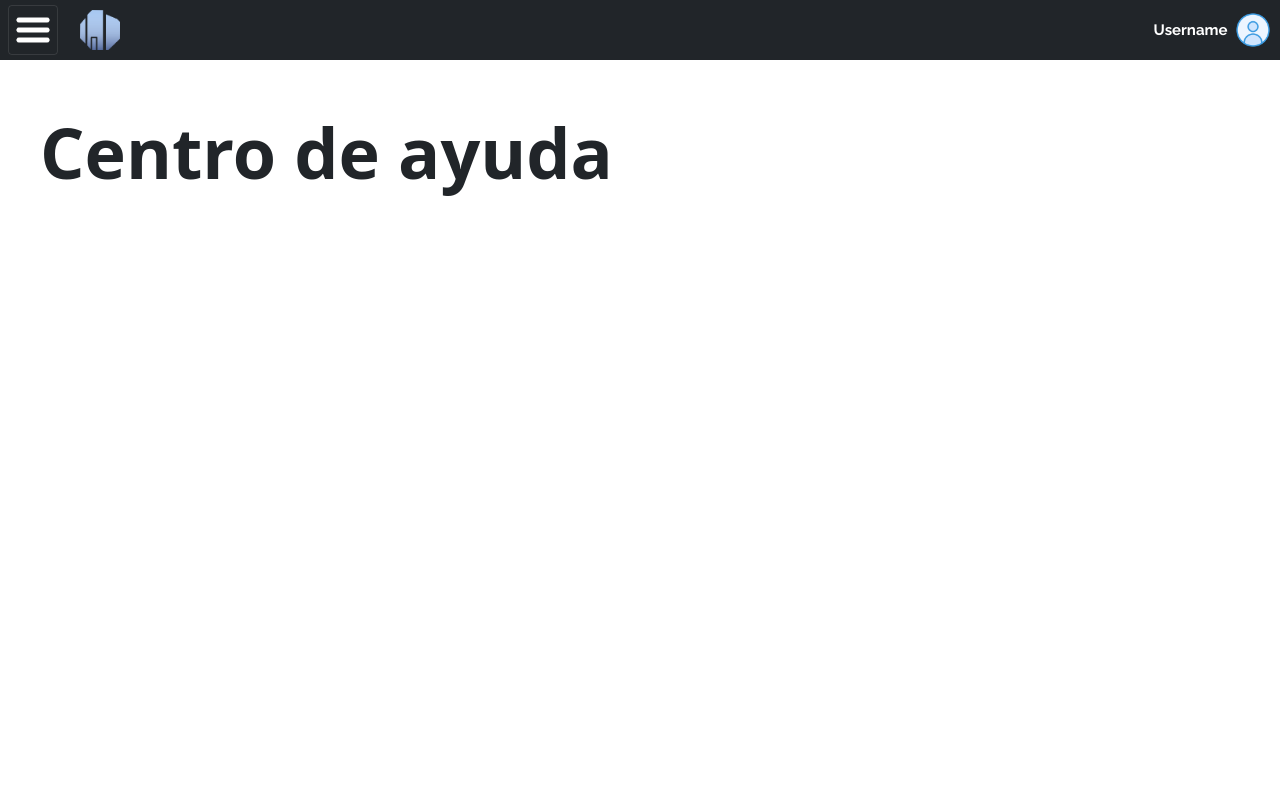
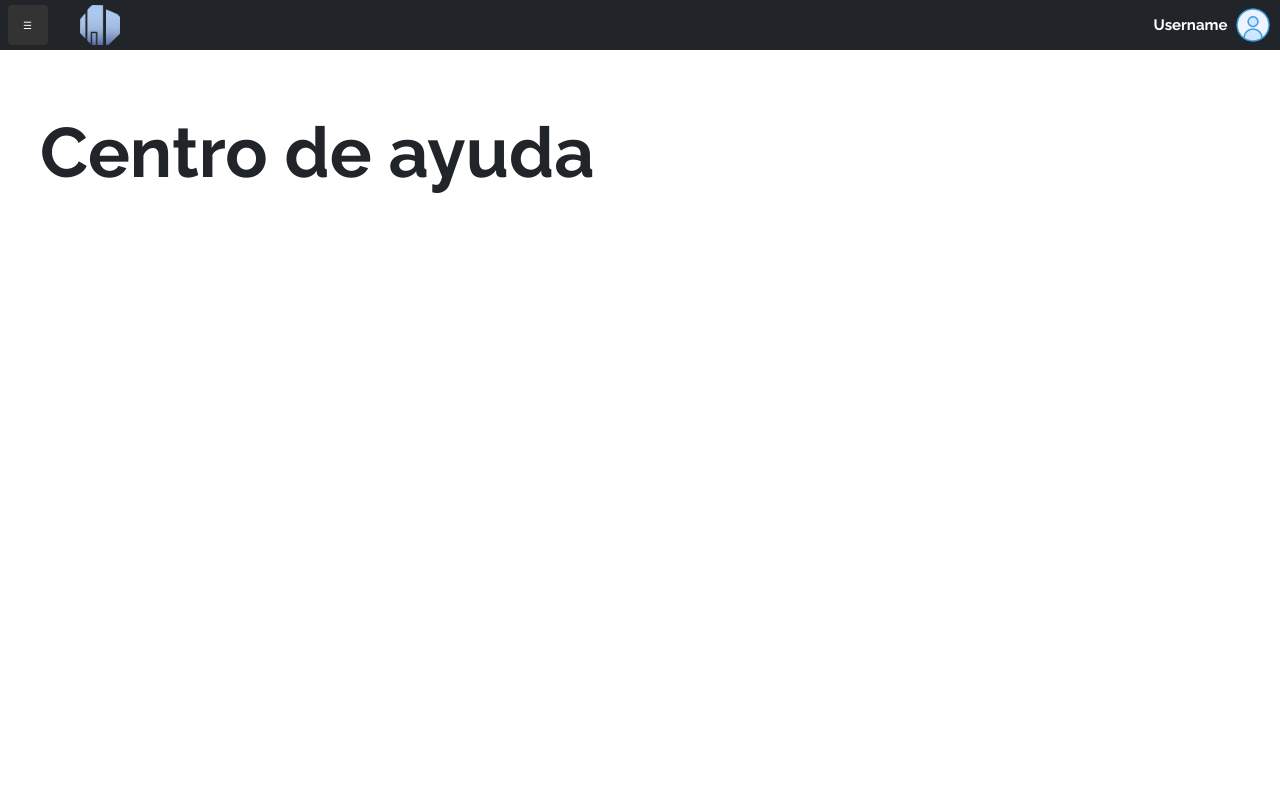
Before and after one commit to VertetzSwre/Vertetz, a PHP site: page /vista/public/ayuda.html in a window 1280 px wide. Run offline with PHP 8.4, Linux system fonts and the light colour scheme.

Commit message:
Cambios generales en la capa vista.
Se han corregido errores de visualización, así como se ha modificado el menú hamburguesa.

```diff
--- a/vista/public/css/styles.css
+++ b/vista/public/css/styles.css
@@ -4,6 +4,22 @@
 
 :root {
     --negro:#000;
+    --sidebar-color: #d4d4d4;
+    --primary-color: #9c2780;
+    --primary-color-light: #9b27b00d;
+    --toggle-color: #ddd;
+    --text-color: #707070;
+
+    -tran-03: all 0.2s ease;
+    -tran-04: all 0.3s ease;
+    -tran-05: all 0.4s ease;
+}
+
+* {
+    margin: 0;
+    padding: 0;
+    box-sizing: border-box;
+    font-family: 'Raleway', sans-serif;
 }
 
 html {
@@ -20,6 +36,8 @@ body {
     margin: 0;
     height: 100vh;
     overflow-x: hidden;
+    transition: var(--tran-05);
+    transition: margin-left 0.3s ease; /* Transición para el margen del cuerpo */
 }
 
 /* --------------------------------------------- LOGIN --------------------------------------------- */
@@ -241,39 +259,102 @@ fieldset .appName {
 
 /* --------------------------------------------- Pestaña Principal --------------------------------------------- */
 
-.offcanvas-body li {
-    border-top: 0.5px solid rgba(255, 255, 255, 0.305);
-    border-bottom: 0.5px solid rgba(255, 255, 255, 0.305);
-    padding: 1rem;
+.sidebar {
+    width: 250px; /* Ancho ajustado */
+    height: 100vh;
+    background-color: #121212; /* Color de fondo del sidebar */
+    position: fixed;
+    top: 0;
+    left: -300px; /* Start off-screen */
+    transition: left 0.3s ease;
+    display: flex;
+    flex-direction: column;
+    justify-content: center; /* Centrar verticalmente */
+    padding-top: 20px;
+    box-shadow: 2px 0 5px rgba(0,0,0,0.1);
+    z-index: 1000;
+    overflow-y: auto; /* Añadir scroll si el contenido es demasiado grande */
+    overflow-x: hidden;
+  }
+
+  .sidebar.open {
+    left: 0;
+  }
+
+  body.sidebar-open {
+    margin-left: 16%; /* Mueve el contenido del cuerpo cuando el sidebar está abierto */
 }
 
-ul .dropdown-menu {
-    background-color: transparent;
+  .sidebar a, .dropdown-toggle {
+    display: block;
+    padding: 15px 20px;
+    color: white;
+    text-decoration: none;
+    width: 100%;
+    box-sizing: border-box; /* Asegura que el padding no haga que los elementos se salgan */
+    border-bottom: 1px solid #333; /* Separador entre opciones */
+    font-size: 16px;
+    font-weight: bold;
+  }
+
+  .sidebar a:hover, .dropdown-toggle:hover {
+    background-color: #333; /* Fondo al pasar el ratón */
+    box-sizing: border-box;
+  }
+
+  .dropdown-content {
+    display: none;
+    flex-direction: column;
+    width: 100%;
+    background-color: #1c1c1c; /* Fondo de los dropdowns */
+  }
+
+  .dropdown-content a {
+    padding: 10px 30px; /* Sangría a la derecha */
+    font-weight: normal;
+    box-sizing: border-box; /* Asegura que el padding no haga que los elementos se salgan */
+  }
+
+  .dropdown:hover .dropdown-content {
+    display: flex;
+  }
+
+  .dropdown-toggle {
+    display: flex;
+    justify-content: space-between;
+    align-items: center;
+    cursor: pointer;
+    border: 1px solid #1c1c1c;
+  }
+
+  .dropdown-toggle::after {
+    content: '+';
+    font-size: 12px;
+  }
+
+  .navbar {
+    display: flex;
+    align-items: center; /* Alinea verticalmente los elementos dentro del navbar */
+    justify-content: space-between; /* Distribuye el espacio entre los elementos del navbar */
+    padding: 0 1rem; /* Ajusta el padding según sea necesario */
+  }
+
+  .toggle-btn {
+    display: flex;
+    align-items: center; /* Alinea verticalmente el botón de menú hamburguesa */
+    justify-content: center; /* Alinea horizontalmente el botón de menú hamburguesa */
+    width: 4rem;
+    height: 4rem;
+    background-color: #333;
+    color: white;
     border: none;
+    border-radius: 4px;
+    cursor: pointer;
+    z-index: 1001;
+  }
 
-    display: none; /* Oculta el menú desplegable por defecto */
-    position: absolute; /* Asegura que el menú se posicione correctamente */
-}
 
-ul .dropdown-menu li {
-    border: none;
-    font-size: 1.5rem;
-    color: white;
-}
 
-ul.dropdown-menu li a:hover {
-    background-color: transparent !important;
-}
-
-.dropdown-item {
-    color: white !important;
-    margin: 0;
-}
-
-.nav-link .fas { /*Clase que modifica los signos de suma de los dropdowns*/
-    font-size: 1.2rem; /* Ajusta el tamaño del icono de suma*/
-    vertical-align: middle; /* Alinea verticalmente el ícono con el texto */
-}
 
 .sectionAccesosRecientes {
     margin: 0 auto;
--- a/vista/public/js/script.js
+++ b/vista/public/js/script.js
@@ -1,54 +1,57 @@
-function mostrarNavbar() { //Esta funcion es reutilizable, se usa para cada HTML que requiera un navbar.
+function mostrarNavbar() {
     const navbarHTML = `
     <header>
       <nav class="navbar navbar-dark bg-dark fixed-top">
-            <div class="container-fluid justify-content-none">
+        <div class="container-fluid">
           <!--NAV BUTTON-->
-                <button class="navbar-toggler" type="button" data-bs-toggle="offcanvas" data-bs-target="#menuLateral" aria-controls="offcanvasDarkNavbar" aria-label="Toggle navigation" style="width: 5rem; height: 5rem; display: grid; place-content: center;">
-                    <span class="navbar-toggler-icon" style="background-image: url('../public/img/img-menuHamburguesa.png'); width: 4rem; height: 4rem;"></span>
-                </button>
-                <a href="pestañaPrincipal.html" style="position: absolute; left: 8rem;"><img src="img/Imagotipo.png" style="width: 4rem; height: 100%;"></a>
+          <button class="toggle-btn">☰</button>
+          <a href="pestañaPrincipal.html" style="position: absolute; left: 8rem;">
+            <img src="img/Imagotipo.png" style="width: 4rem; height: 100%;">
+          </a>
           <div class="d-flex align-items-center ms-auto">
             <span class="navbar-text me-2" style="color: white; font-family: 'Raleway', sans-serif; font-size: 1.5rem; font-weight: 700;">Username</span>
             <img src="img/usuario.png" style="width: 4rem; height: 4rem;">
           </div>
-                <!--OFFCANVAS MAIN CONTAINER START-->
-                <div class="offcanvas offcanvas-start text-bg-dark" tabindex="-1" id="menuLateral">
-                    <div class="offcanvas-header" style="background-color: #000;">
-                        <button class="navbar-toggler" type="button" data-bs-toggle="offcanvas" data-bs-target="#menuLateral" aria-controls="offcanvasDarkNavbar" aria-label="Toggle navigation" style="width: 5rem; height: 5rem; display: grid; place-content: center;">
-                            <span class="navbar-toggler-icon" style="background-image: url('../public/img/img-menuHamburguesa.png'); width: 4rem; height: 4rem;"></span>
-                        </button>
         </div>
-                    <!--OFFCANVAS MENU LINKS START-->
-                    <div class="offcanvas-body d-flex flex-column justify-content-center px-0-auto" style="background-color: #000;">
-                        <ul class="navbar-nav fs-2 justify-content-evenly">
-                            <li class="nav-item p3 py-md-1"><a href="crearReserva.html" class="nav-link">Nueva Reserva</a></li>
-                            <li class="nav-item dropdown">
-                                <a class="nav-link " role="button" data-bs-toggle="dropdown" aria-expanded="false">
-                                    <i class="fas fa-plus" style="margin-right: 0.5rem;"></i> Gestionar Reservas
-                                </a>
-                                <ul class="dropdown-menu">
-                                    <li style="list-style: disc;"><a class="dropdown-item" href="crearReserva.html">Crear Reserva</a></li>
-                                    <li style="list-style: disc;"><a class="dropdown-item" href="misReservas.html">Mis Reservas</a></li>
-                                    <li style="list-style: disc;"><a class="dropdown-item" href="calendario.html">Calendario</a></li>
-                                    <li style="list-style: disc;"><a class="dropdown-item" href="ayuda.html">Ayuda</a></li>
-                                </ul>
-                            </li>
-                            <li class="nav-item dropdown">
-                                <a class="nav-link " href="#" role="button" data-bs-toggle="dropdown" aria-expanded="false">
-                                    <i class="fas fa-plus" style="margin-right: 0.5rem;"></i> Grupos
-                                </a>
-                                <ul class="dropdown-menu">
-                                    <li style="list-style: disc;"><a class="dropdown-item" href="#">Secundaria Impulso</a></li>
-                                    <li style="list-style: disc;"><a class="dropdown-item" href="#">Primaria Impulso</a></li>
-                                </ul>
-                            </li>
-                        </ul>
+      </nav>
+      <div class="sidebar">
+        <a href="crearReserva.html">Nueva Reserva</a>
+        <div class="dropdown">
+          <div class="dropdown-toggle">Gestionar Reservas</div>
+          <div class="dropdown-content">
+            <a href="crearReserva.html">Nueva Reserva</a>
+            <a href="misReservas.html">Mis Reservas</a>
+            <a href="calendario.html">Calendario</a>
+            <a href="ayuda.html">Ayuda</a>
+          </div>
+        </div>
+        <div class="dropdown">
+          <div class="dropdown-toggle">Grupos</div>
+          <div class="dropdown-content">
+            <a href="#">Link1</a>
+            <a href="#">Link2</a>
           </div>
         </div>
       </div>
-        </nav>
     </header>
 `;
     document.body.insertAdjacentHTML('afterbegin', navbarHTML);
+
+    const toggleBtn = document.querySelector('.toggle-btn');
+    const sidebar = document.querySelector('.sidebar');
+    toggleBtn.addEventListener('click', () => {
+        sidebar.classList.toggle('open');
+        document.body.classList.toggle('sidebar-open');
+        toggleBtn.textContent = sidebar.classList.contains('open') ? '✕' : '☰';
+    });
+
+    const dropdownToggles = document.querySelectorAll('.dropdown-toggle');
+    dropdownToggles.forEach(toggle => {
+        toggle.addEventListener('click', function() {
+            const dropdown = this.parentElement;
+            dropdown.classList.toggle('open');
+        });
+    });
 }
+
+document.addEventListener('DOMContentLoaded', mostrarNavbar);
```
Also changed, not shown: vista/public/menu.html (added, +22 -0 lines). Lines whose indentation alone changed are shown as unchanged.
